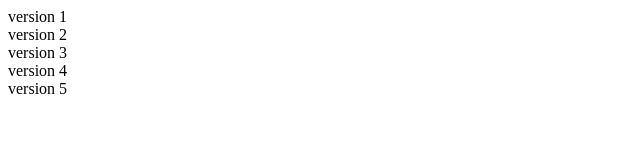
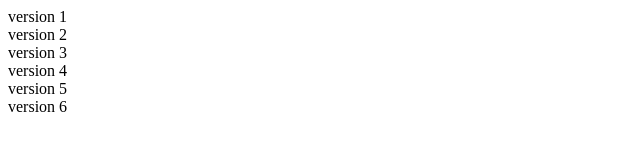
Before and after one commit to not-developer-just-clown/test2, a plain HTML site: page index.html in a window 1280 px wide. Shown: the full height of the page, 0-640 px from the left. Drawn offline with Linux system fonts and the light colour scheme.

Commit message:
version 6

```diff
--- a/index.html
+++ b/index.html
@@ -15,6 +15,7 @@
   <div>version 3</div>
   <div>version 4</div>
   <div>version 5</div>
+  <div>version 6</div>
 
 </body>
 
```
